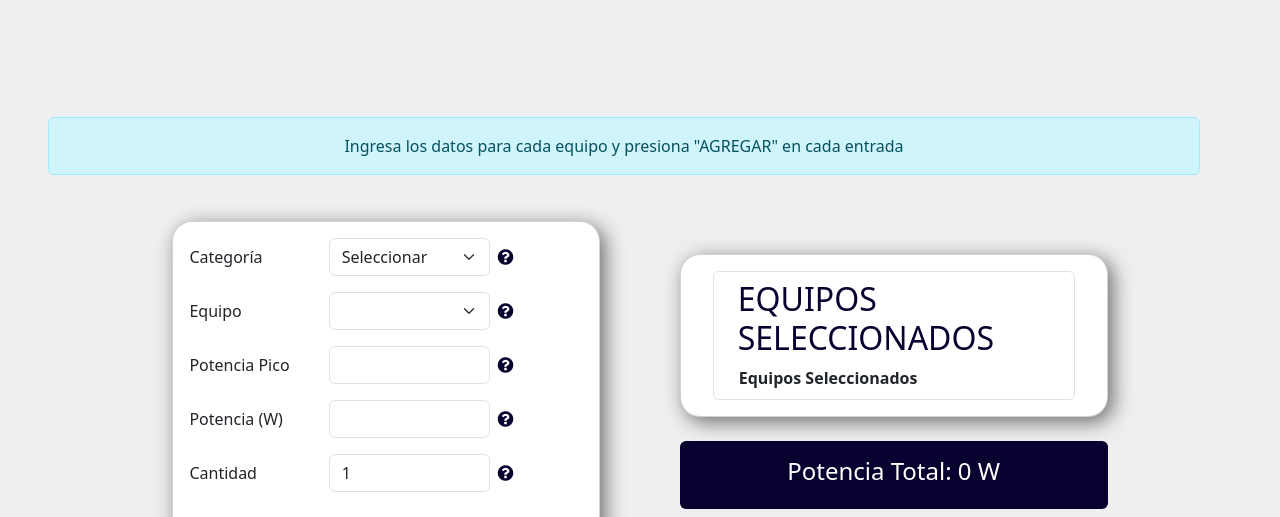
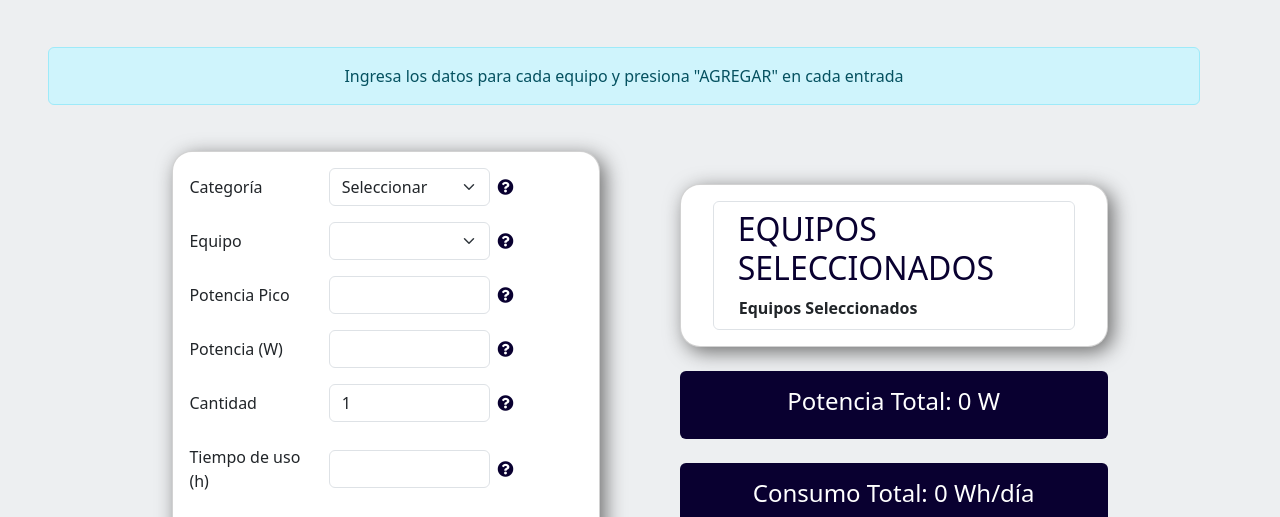
Before and after one commit to Volta-Internacional/com, a plain HTML site: page index.html in a window 1280 px wide. Shown: the part 234-751 px from the top of the page. Drawn offline with nearby package versions, Linux system fonts and the light colour scheme.

Commit message:
Update Estilos.css

```diff
--- a/Estilos.css
+++ b/Estilos.css
@@ -21,7 +21,7 @@ footer a:hover {
     text-decoration: underline;
 }
 .alerta-separada {
-    margin-top: 460px; /* ajusta según lo que necesites */
+    margin-top: 60px; /* ajusta según lo que necesites */
 }
 
 #logoVolta {
@@ -61,7 +61,7 @@ footer a:hover {
     background-color: #f8f9fa;
     border: 1px solid #090030;
     color: #090030;
-    margin: 120px auto;
+    margin: 50px auto;
     max-width: 90%;
 }
 
```
